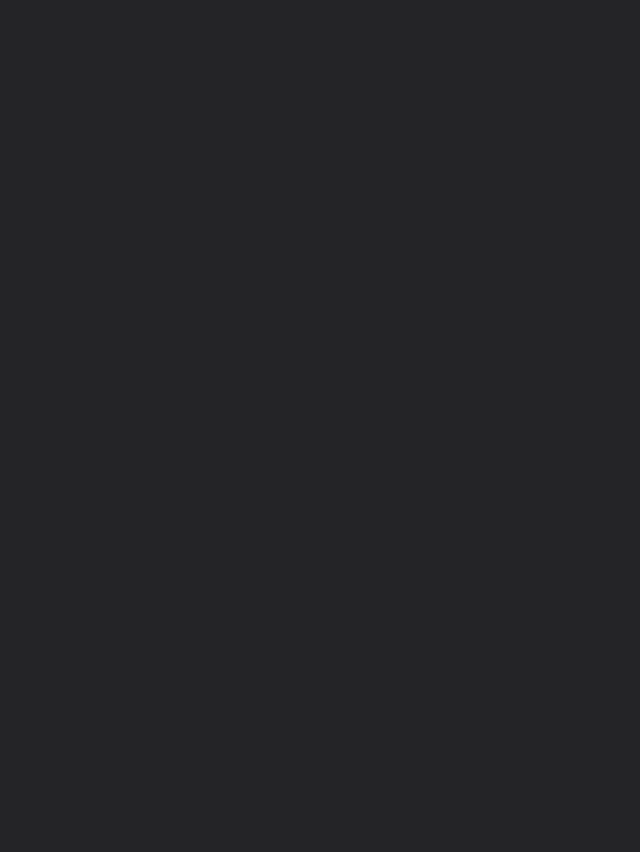
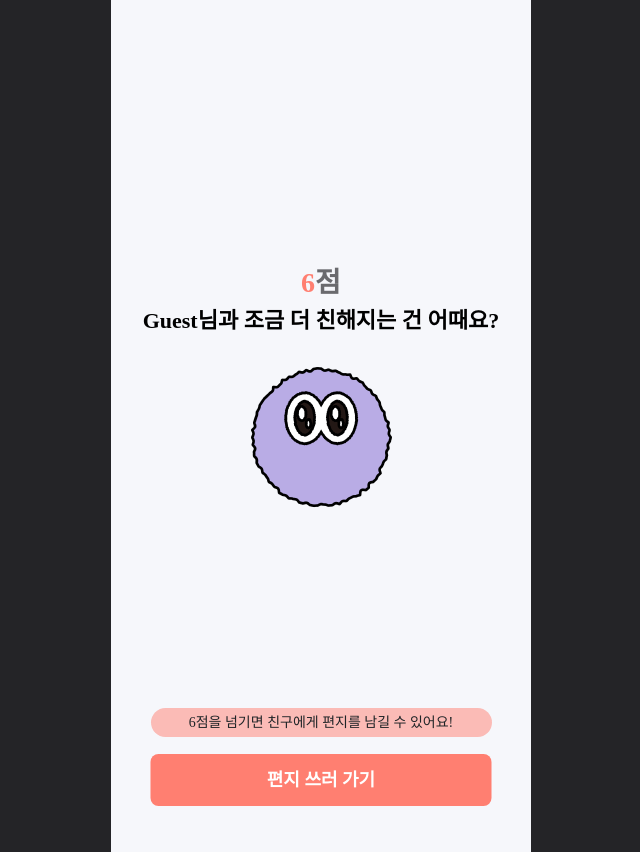
Before and after one commit to 2024-likelion-sswu/Funit_FE, a React (Create React App) app: page /score2 in a window 1280 px wide. Before the commit this address had no page. Shown: the whole page, without its empty margins (319-959 px from the left). Before the commit the page ends 800 px from the top, so only its background shows below. Built offline with nearby package versions, Linux system fonts and the light colour scheme; a web font is replaced by a local one.

Commit message:
[feature] #8 - 6점 페이지 완성

```diff
--- a/src/App.js
+++ b/src/App.js
@@ -4,6 +4,7 @@ import Main from './pages/mainPage/MainPage'
 import NicknamePage from './pages/testCreatePage/NicknamePage'
 import UrlF from './pages/mainPage/UrlFriend'
 import Score1Page from './pages/testScorePage/Score1Page'
+import Score2Page from './pages/testScorePage/Score2Page'
 
 const App = () => {
     return (
@@ -13,6 +14,7 @@ const App = () => {
                 <Route path='/nickname' element={<NicknamePage />} />
                 <Route path='/urlfriend' element={<UrlF />} />
                 <Route path ='/score1' element={<Score1Page/>} />
+                <Route path ='/score2' element={<Score2Page/>} />
             </Routes>
         </BrowserRouter>
     )
--- /dev/null
+++ b/src/pages/testScorePage/Score2Page.jsx
@@ -0,0 +1,21 @@
+import React, {useState} from 'react'
+import Button from '../../components/Button';
+import icon from '../../assets/img/character/purpleeye.png'
+
+const Score1Page = () => {
+    const [score, setScore] = useState(6);
+    const [nickname, setNickname] = useState('Guest');
+    return (
+        <div className='container score-container'>
+            <h2><span style={{color:"#FF7F71"}}>{score}</span>점</h2>
+            <h3>{nickname}님과 조금 더 친해지는 건 어때요?</h3>
+            <img src={icon} alt="6점" />
+            <div className='alert'>
+                <p>6점을 넘기면 친구에게 편지를 남길 수 있어요!</p>
+            <Button title="편지 쓰러 가기"/>
+            </div>
+        </div>
+    )
+}
+
+export default Score1Page
```
Also changed, not shown: src/assets/img/character/purpleeye.png (added).
